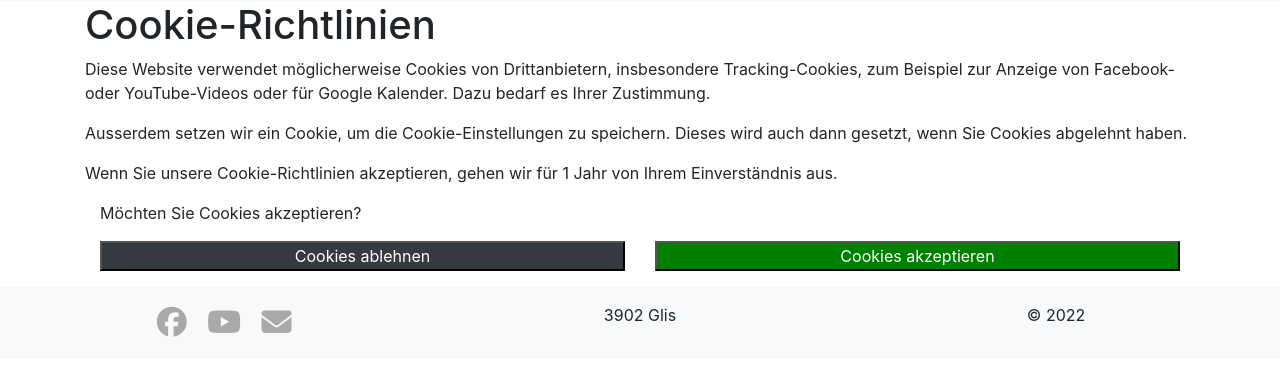
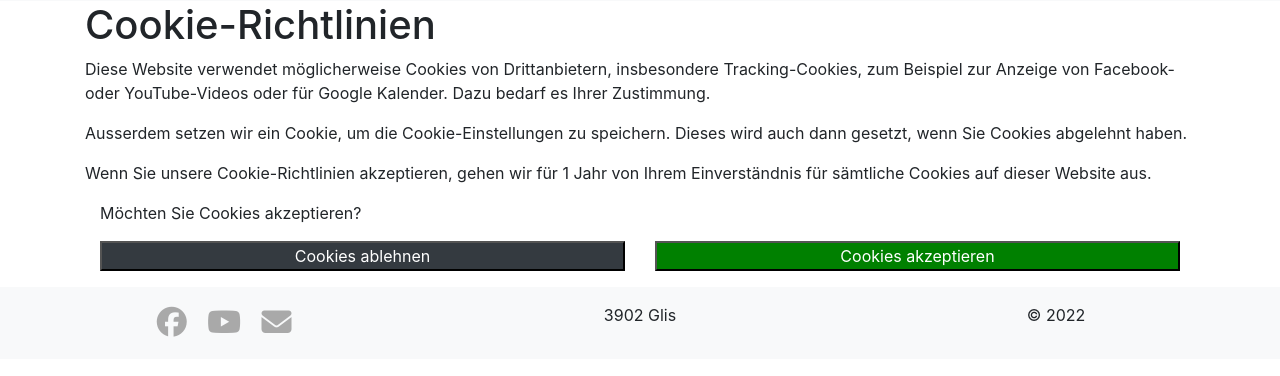
Before and after one commit to joelzubi/glishorn, a PHP site: page /articles/privacy.php in a window 1280 px wide. Shown: the part 289-665 px from the top of the page. Run offline with PHP 8.4, Linux system fonts and the light colour scheme; some libraries are stand-ins or nearby versions.

Commit message:
Adapt Privacy text

```diff
--- a/articles/privacy.php
+++ b/articles/privacy.php
@@ -45,7 +45,8 @@
         Dazu bedarf es Ihrer Zustimmung.</p>
     <p>Ausserdem setzen wir ein Cookie, um die Cookie-Einstellungen zu speichern.
         Dieses wird auch dann gesetzt, wenn Sie Cookies abgelehnt haben.</p>
-    <p>Wenn Sie unsere Cookie-Richtlinien akzeptieren, gehen wir für 1 Jahr von Ihrem Einverständnis aus.</p>
+    <p>Wenn Sie unsere Cookie-Richtlinien akzeptieren, gehen wir für 1 Jahr von Ihrem Einverständnis
+        für sämtliche Cookies auf dieser Website aus.</p>
     <div id="personal-notice-after" class="container">
         <!-- (content set by JS) -->
     </div>
```
